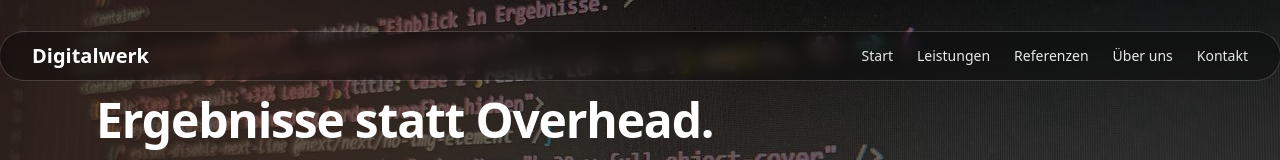
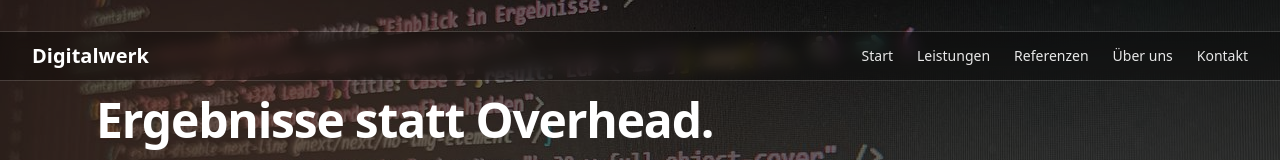
Before and after one commit to Remodops/digitalwerk, a Next.js app: page / in a window 1280 px wide. Shown: the top 160 px of the page. Built offline with nearby package versions, Linux system fonts and the light colour scheme; no server answers.

Commit message:
fix(header): Abgerundete Navbar entfernt, full-width Glassmorphism beibehalten

```diff
--- a/src/components/shared/Header.tsx
+++ b/src/components/shared/Header.tsx
@@ -25,7 +25,7 @@ export function Header() {
           `flex items-center justify-between px-4 sm:px-6 lg:px-8 transition-all duration-300 ` +
           (isScrolled
             ? "h-14 bg-black/95 backdrop-blur ring-0 border-b border-white/10"
-            : "h-12 bg-black/35 backdrop-blur-sm ring-1 ring-white/15 rounded-full")
+            : "h-12 bg-black/35 backdrop-blur-sm ring-1 ring-white/15")
         }
       >
         <Link href="/" className="font-semibold text-white text-lg sm:text-xl">Digitalwerk</Link>
```
